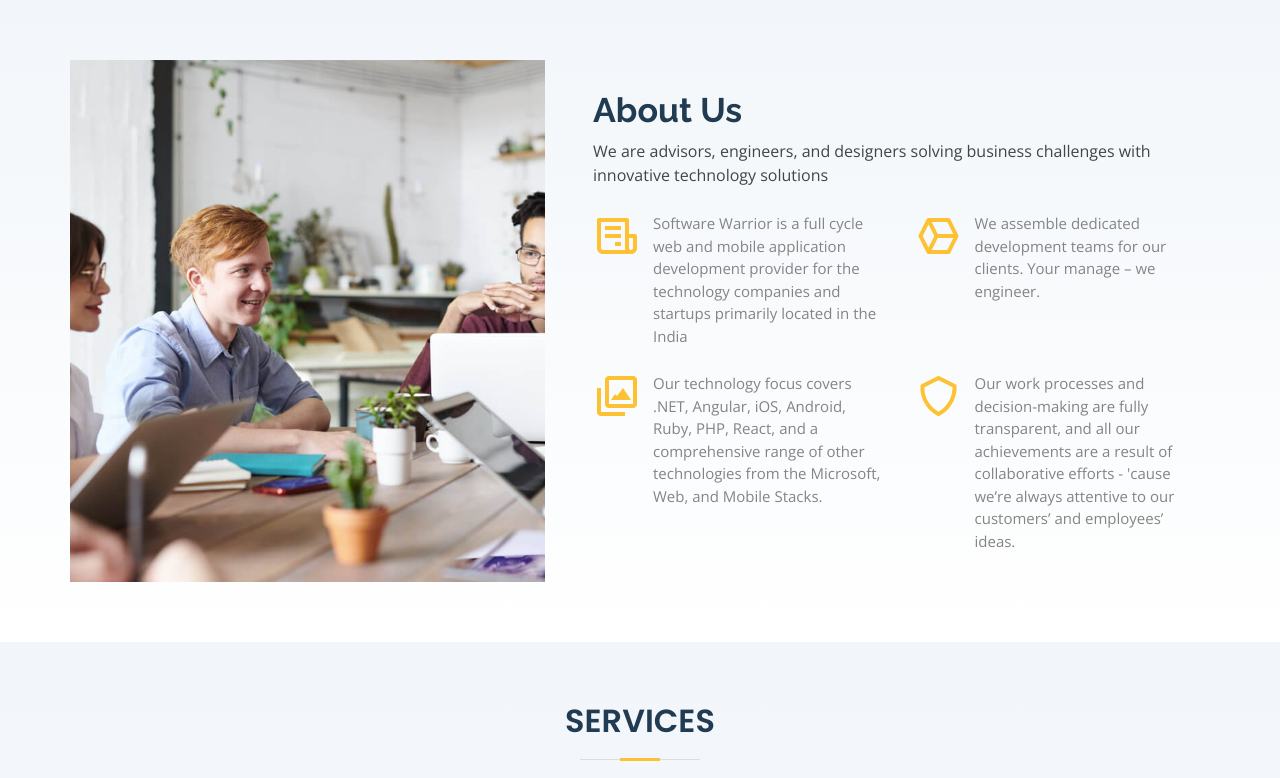
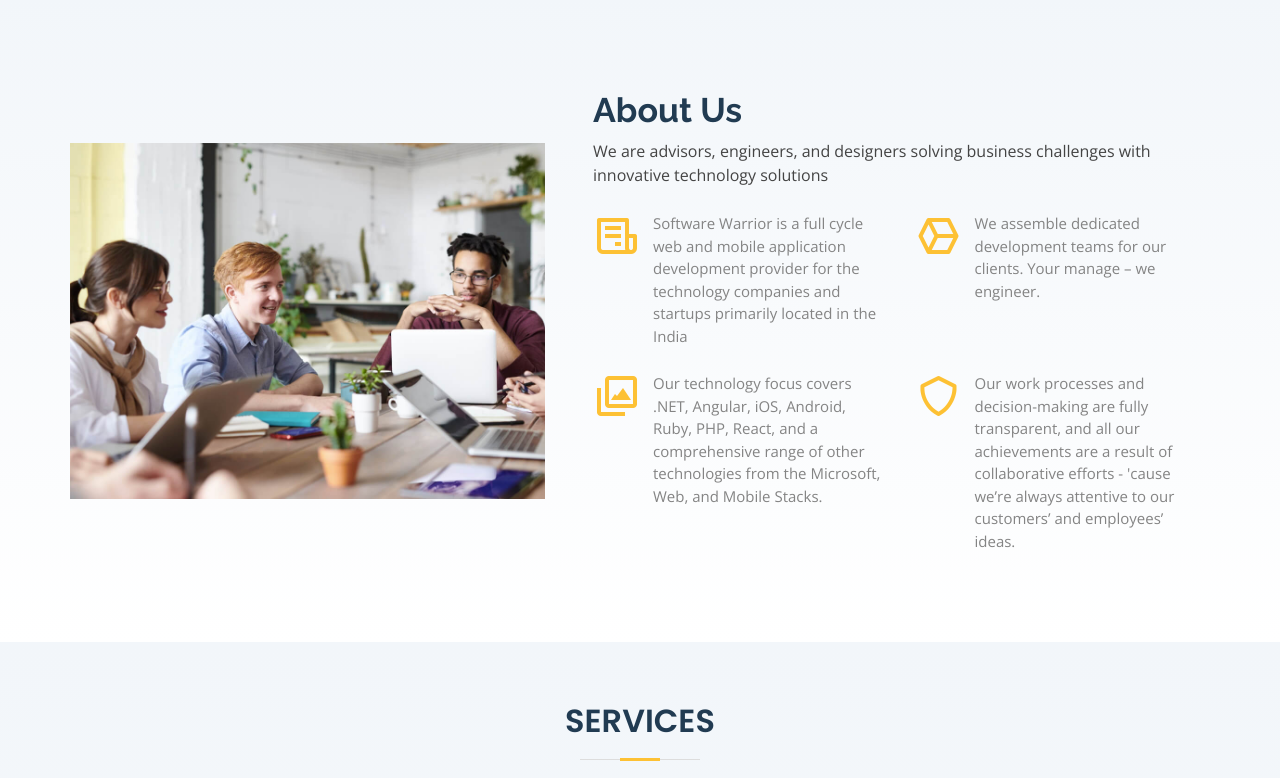
Before and after one commit to waris110/softwarewarrior, a plain HTML site: page index.html in a window 1280 px wide. Shown: the part 709-1487 px from the top of the page. Drawn offline with nearby package versions, Linux system fonts and the light colour scheme.

Commit message:
Update style.css

```diff
--- a/assets/css/style.css
+++ b/assets/css/style.css
@@ -436,6 +436,7 @@ section {
 
   display: flex;
   justify-content: center;
+  width: 77vw;
 }
 
 .section-title h2 {
@@ -553,8 +554,9 @@ section {
 
 .about .image {
   background: url("../img/about.jpg") center center no-repeat;
-  background-size: cover;
+  background-size: contain;
   min-height: 400px;
+
 }
 
 @media (max-width: 667px) {
```
